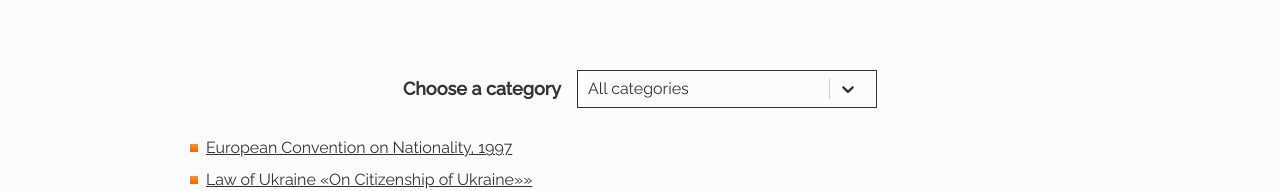
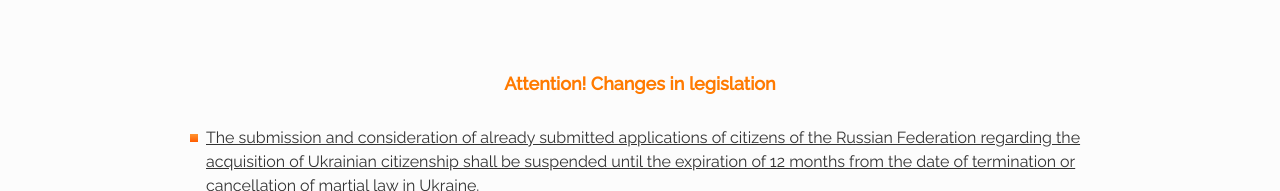
Before and after one commit to IraMira333/next-lawyer, a Next.js app: page /en/legislation in a window 1280 px wide. Shown: the part 609-800 px from the top of the page. Built offline with nearby package versions, Linux system fonts and the light colour scheme.

Commit message:
Added LegislativeChanges

```diff
--- a/messages/en.json
+++ b/messages/en.json
@@ -169,7 +169,8 @@
     "title": "legislation",
     "description": "On this page, you can find links to the current legislation of Ukraine in the field of migration law.",
     "filtering": "Choose a category",
-    "heroPicture": "Courtroom, view of the lawyer's table and chair"
+    "heroPicture": "Courtroom, view of the lawyer's table and chair",
+    "legislativeChangesTitle": "Attention! Changes in legislation"
   },
   "Accessibility": {
     "title1": "Outside Kyiv and Kyiv region?",
--- a/messages/ru.json
+++ b/messages/ru.json
@@ -169,7 +169,8 @@
     "title": "законодательство",
     "description": "На этой странице вы можете найти ссылки на актуальное законодательство Украины в области миграционного права.",
     "filtering": "Выбрать категорию",
-    "heroPicture": "Зал суда, вид на стол и кресло адвоката"
+    "heroPicture": "Зал суда, вид на стол и кресло адвоката",
+    "legislativeChangesTitle": "Внимание! Изменения в законодательстве"
   },
   "Accessibility": {
     "title1": "За пределами Киева и Киевской области? ",
--- a/messages/uk.json
+++ b/messages/uk.json
@@ -168,7 +168,8 @@
     "title": "Законодавство",
     "description": "На цій сторінці ви маєте можливість знайти посилання на актуальне законодавство України в галузі міграційного права.",
     "filtering": "Обрати категорію",
-    "heroPicture": "Зала суду, вид на стіл та крісло адвоката"
+    "heroPicture": "Зала суду, вид на стіл та крісло адвоката",
+    "legislativeChangesTitle": "Увага! Зміни в законодавстві"
   },
   "Accessibility": {
     "title1": "За межами Києва та Київської області? ",
--- a/src/components/Legislation/Legislation.tsx
+++ b/src/components/Legislation/Legislation.tsx
@@ -1,10 +1,12 @@
 import { HeroLegislation } from "./HeroLegislation";
 import { LegislationList } from "./LegislationList";
+import { LegislativeChangesList } from "./LegislativeChangesList";
 
 export const Legislation = () => {
   return (
     <>
       <HeroLegislation />
+      <LegislativeChangesList />
       <LegislationList />
     </>
   );
--- /dev/null
+++ b/src/components/Legislation/LegislativeChangesList.tsx
@@ -0,0 +1,29 @@
+import { legislationChangesData } from "@/mockedData/legislationChangesData";
+import { useTranslations } from "next-intl";
+import { LawItem } from "./LawItem";
+
+export const LegislativeChangesList = () => {
+  const t = useTranslations("Legislation");
+
+  return (
+    <section className="px-4 py-10 tab:px-5 tab:py-[60px] pc:px-10 pc:pt-[100px] tab:text-base">
+      <div className="min-w-[288px] max-w-[600px] mx-auto tab:max-w-[700px] pc:max-w-[900px]">
+        <div className="tab:flex gap-4 mb-5 pc:mb-7 justify-center items-center">
+          <h3
+            id="category"
+            className=" text-accent text-base leading-[21px] tab:text-lg font-semibold mb-4 tab:mb-0"
+          >
+            {t("legislativeChangesTitle")}
+          </h3>
+        </div>
+        <ul>
+          {legislationChangesData.map((item) => (
+            <li key={item.data.id} className="flex gap-2 text-start mb-2">
+              <LawItem item={item} />
+            </li>
+          ))}
+        </ul>
+      </div>
+    </section>
+  );
+};
--- /dev/null
+++ b/src/mockedData/legislationChangesData.ts
@@ -0,0 +1,36 @@
+export type DataChangesType = {
+  id: string;
+  link: string;
+};
+
+export type LawChangesDataTranslation = {
+  legislationTitle: string;
+};
+
+export type LegislationChangesType = {
+  data: DataChangesType;
+  uk: LawChangesDataTranslation;
+  en: LawChangesDataTranslation;
+  ru: LawChangesDataTranslation;
+};
+
+export const legislationChangesData: LegislationChangesType[] = [
+  {
+    data: {
+      id: "01",
+      link: "https://zakon.rada.gov.ua/laws/show/3897-20#n111",
+    },
+    uk: {
+      legislationTitle:
+        "Подання та розгляд вже поданих заяв громадян Російської Федерації, стосовно набуття громадянства України, зупиняється до спливу 12 місяців з дня припинення чи скасування воєнного стану в Україні.",
+    },
+    en: {
+      legislationTitle:
+        "The submission and consideration of already submitted applications of citizens of the Russian Federation regarding the acquisition of Ukrainian citizenship shall be suspended until the expiration of 12 months from the date of termination or cancellation of martial law in Ukraine.",
+    },
+    ru: {
+      legislationTitle:
+        "Подача та рассмотрение уже поданных заявлений граждан Российской Федерации относительно приобретения гражданства Украины приостанавливается на срок до 12 месяцев со дня прекращения или отмены военного положения в Украине.",
+    },
+  },
+];
```
Also changed, not shown: src/components/Legislation/LawItem.tsx (+6 -1 lines).
